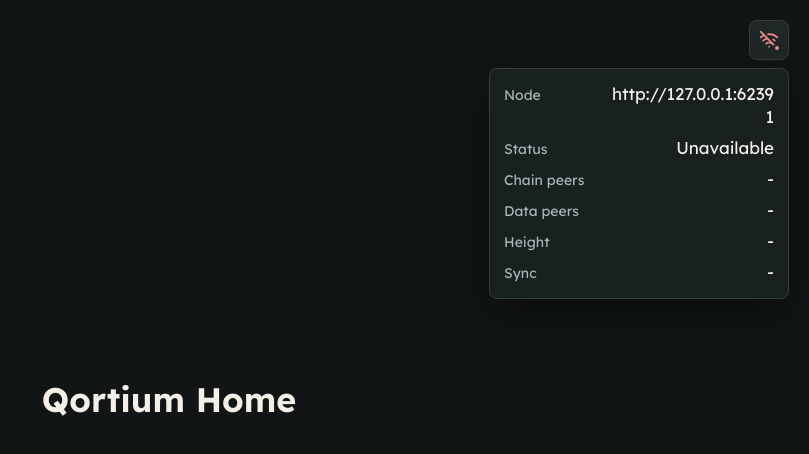
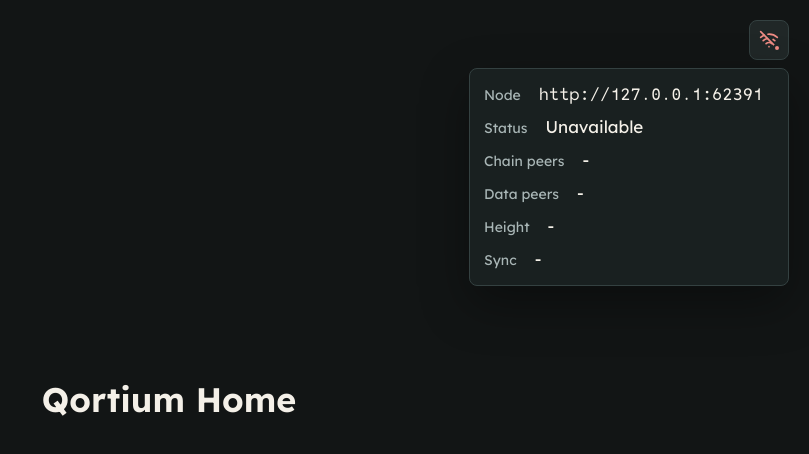
Before and after one commit to QuickMythril/qortium-home, a React (Vite) app: page / in a window 1280 px wide. Both pictures are taken after a click on the button 1240 px from the left and 40 px from the top of the page. Shown: the top 454 px of the page, without its empty margins (471-1280 px from the left). Built offline with nearby package versions, Linux system fonts and the light colour scheme; no server answers.

Commit message:
app: improve popover layout behavior

```diff
--- a/src/NodeStatusButton.tsx
+++ b/src/NodeStatusButton.tsx
@@ -1,5 +1,6 @@
 import { Server, WifiOff } from 'lucide-react';
 import { useEffect, useMemo, useState } from 'react';
+import { Popover } from './components/Popover';
 
 const NODE_API_URL = 'http://127.0.0.1:62391';
 const STATUS_REFRESH_MS = 15_000;
@@ -19,6 +20,12 @@
   | { state: 'unavailable' };
 
 type DisplayStatus = 'Checking' | 'Unavailable' | 'Syncing' | 'Minting' | 'Synced';
+
+type DetailRow = {
+  isTechnical?: boolean;
+  label: string;
+  value: string;
+};
 
 function isNodeStatusResponse(value: unknown): value is NodeStatusResponse {
   if (!value || typeof value !== 'object') {
@@ -65,7 +72,6 @@
 
 export function NodeStatusButton() {
   const [nodeStatus, setNodeStatus] = useState<NodeStatusState>({ state: 'loading' });
-  const [isOpen, setIsOpen] = useState(false);
   const popoverId = 'node-status-details';
 
   useEffect(() => {
@@ -115,77 +121,64 @@
     };
   }, []);
 
-  useEffect(() => {
-    function closeOnEscape(event: KeyboardEvent) {
-      if (event.key === 'Escape') {
-        setIsOpen(false);
-      }
-    }
-
-    window.addEventListener('keydown', closeOnEscape);
-
-    return () => {
-      window.removeEventListener('keydown', closeOnEscape);
-    };
-  }, []);
-
   const displayStatus = getDisplayStatus(nodeStatus);
-  const detailRows = useMemo(() => {
+  const detailRows = useMemo<DetailRow[]>(() => {
     if (nodeStatus.state !== 'available') {
       return [
-        ['Node', NODE_API_URL],
-        ['Status', displayStatus],
-        ['Chain peers', '-'],
-        ['Data peers', '-'],
-        ['Height', '-'],
-        ['Sync', '-'],
+        { label: 'Node', value: NODE_API_URL, isTechnical: true },
+        { label: 'Status', value: displayStatus },
+        { label: 'Chain peers', value: '-' },
+        { label: 'Data peers', value: '-' },
+        { label: 'Height', value: '-' },
+        { label: 'Sync', value: '-' },
       ];
     }
 
     return [
-      ['Node', NODE_API_URL],
-      ['Status', displayStatus],
-      ['Chain peers', nodeStatus.data.numberOfConnections.toLocaleString()],
-      ['Data peers', nodeStatus.data.numberOfDataConnections.toLocaleString()],
-      ['Height', nodeStatus.data.height.toLocaleString()],
-      ['Sync', formatPercent(nodeStatus.data.syncPercent)],
+      { label: 'Node', value: NODE_API_URL, isTechnical: true },
+      { label: 'Status', value: displayStatus },
+      { label: 'Chain peers', value: nodeStatus.data.numberOfConnections.toLocaleString() },
+      { label: 'Data peers', value: nodeStatus.data.numberOfDataConnections.toLocaleString() },
+      { label: 'Height', value: nodeStatus.data.height.toLocaleString() },
+      { label: 'Sync', value: formatPercent(nodeStatus.data.syncPercent) },
     ];
   }, [displayStatus, nodeStatus]);
 
   const Icon = displayStatus === 'Unavailable' ? WifiOff : Server;
 
   return (
-    <div className="node-status">
+    <Popover
+      className="node-status"
+      contentClassName="node-status__popover"
+      contentId={popoverId}
+      contentLabel="Node status details"
+      renderTrigger={({ contentId, isOpen, toggle }) => (
         <button
           type="button"
           className={`node-status__button node-status__button--${displayStatus.toLowerCase()}`}
           aria-label={`Node status: ${displayStatus}`}
-        aria-controls={isOpen ? popoverId : undefined}
+          aria-controls={isOpen ? contentId : undefined}
           aria-expanded={isOpen}
           aria-haspopup="dialog"
-        onClick={() => setIsOpen((current) => !current)}
+          onClick={toggle}
         >
           <Icon aria-hidden="true" size={20} strokeWidth={2} />
           <span className="node-status__dot" aria-hidden="true" />
         </button>
-
-      {isOpen ? (
-        <section
-          className="node-status__popover"
-          id={popoverId}
-          role="dialog"
-          aria-label="Node status details"
+      )}
     >
-          <dl className="node-status__details">
-            {detailRows.map(([label, value]) => (
-              <div className="node-status__row" key={label}>
-                <dt>{label}</dt>
-                <dd>{value}</dd>
+      <dl className="detail-list">
+        {detailRows.map((row) => (
+          <div className="detail-list__row" key={row.label}>
+            <dt className="detail-list__label">{row.label}</dt>
+            <dd
+              className={`detail-list__value${row.isTechnical ? ' detail-list__value--technical' : ''}`}
+            >
+              {row.value}
+            </dd>
           </div>
         ))}
       </dl>
-        </section>
-      ) : null}
-    </div>
+    </Popover>
   );
 }
--- /dev/null
+++ b/src/components/Popover.tsx
@@ -0,0 +1,79 @@
+import type { ReactNode } from 'react';
+import { useEffect, useRef, useState } from 'react';
+
+type PopoverTriggerProps = {
+  close: () => void;
+  contentId: string;
+  isOpen: boolean;
+  toggle: () => void;
+};
+
+type PopoverProps = {
+  children: ReactNode;
+  className?: string;
+  contentClassName?: string;
+  contentId: string;
+  contentLabel: string;
+  renderTrigger: (props: PopoverTriggerProps) => ReactNode;
+};
+
+export function Popover({
+  children,
+  className,
+  contentClassName,
+  contentId,
+  contentLabel,
+  renderTrigger,
+}: PopoverProps) {
+  const [isOpen, setIsOpen] = useState(false);
+  const containerRef = useRef<HTMLDivElement>(null);
+
+  useEffect(() => {
+    if (!isOpen) {
+      return;
+    }
+
+    function closeOnOutsidePointerDown(event: PointerEvent) {
+      if (!(event.target instanceof Node)) {
+        return;
+      }
+
+      if (!containerRef.current?.contains(event.target)) {
+        setIsOpen(false);
+      }
+    }
+
+    function closeOnEscape(event: KeyboardEvent) {
+      if (event.key === 'Escape') {
+        setIsOpen(false);
+      }
+    }
+
+    document.addEventListener('pointerdown', closeOnOutsidePointerDown);
+    document.addEventListener('keydown', closeOnEscape);
+
+    return () => {
+      document.removeEventListener('pointerdown', closeOnOutsidePointerDown);
+      document.removeEventListener('keydown', closeOnEscape);
+    };
+  }, [isOpen]);
+
+  const popoverClassName = ['popover-panel', contentClassName].filter(Boolean).join(' ');
+
+  return (
+    <div className={className} ref={containerRef}>
+      {renderTrigger({
+        close: () => setIsOpen(false),
+        contentId,
+        isOpen,
+        toggle: () => setIsOpen((current) => !current),
+      })}
+
+      {isOpen ? (
+        <section className={popoverClassName} id={contentId} role="dialog" aria-label={contentLabel}>
+          {children}
+        </section>
+      ) : null}
+    </div>
+  );
+}
--- a/src/styles.css
+++ b/src/styles.css
@@ -179,12 +179,15 @@
   border-radius: 999px;
 }
 
-.node-status__popover {
+.popover-panel {
   position: absolute;
-  top: 48px;
+  top: calc(100% + 8px);
   right: 0;
-  width: min(300px, calc(100vw - 40px));
+  width: max-content;
+  min-width: min(320px, calc(100vw - 40px));
+  max-width: calc(100vw - 40px);
   padding: 14px;
+  overflow-x: hidden;
   color: #f4f0e8;
   background: #192020;
   border: 1px solid #344141;
@@ -192,31 +195,59 @@
   box-shadow: 0 18px 48px rgb(0 0 0 / 35%);
 }
 
-.node-status__details {
+.detail-list {
   display: grid;
-  gap: 8px;
+  gap: 10px;
   margin: 0;
 }
 
-.node-status__row {
+.detail-list__row {
   display: grid;
-  grid-template-columns: minmax(84px, auto) minmax(0, 1fr);
-  gap: 16px;
+  grid-template-columns: max-content minmax(0, max-content);
+  gap: 18px;
   align-items: baseline;
 }
 
-.node-status__row dt {
+.detail-list__label {
   color: #a9b6b6;
   font-size: var(--font-size-small);
   line-height: var(--line-height-small);
 }
 
-.node-status__row dd {
+.detail-list__value {
   min-width: 0;
   margin: 0;
-  overflow-wrap: anywhere;
+  overflow-wrap: break-word;
   color: #f4f0e8;
   font-size: var(--font-size-ui);
   line-height: var(--line-height-small);
   text-align: right;
 }
+
+.detail-list__value--technical {
+  font-family:
+    "Illinois Mono", ui-monospace, SFMono-Regular, Consolas, "Liberation Mono",
+    monospace;
+  white-space: nowrap;
+}
+
+@media (max-width: 420px) {
+  .popover-panel {
+    min-width: min(280px, calc(100vw - 24px));
+    max-width: calc(100vw - 24px);
+  }
+
+  .detail-list__row {
+    grid-template-columns: 1fr;
+    gap: 2px;
+  }
+
+  .detail-list__value {
+    text-align: left;
+  }
+
+  .detail-list__value--technical {
+    overflow-wrap: anywhere;
+    white-space: normal;
+  }
+}
```
Also changed, not shown: 1 other file (tests, documents, lock files or other folders). Lines whose indentation alone changed are shown as unchanged.
